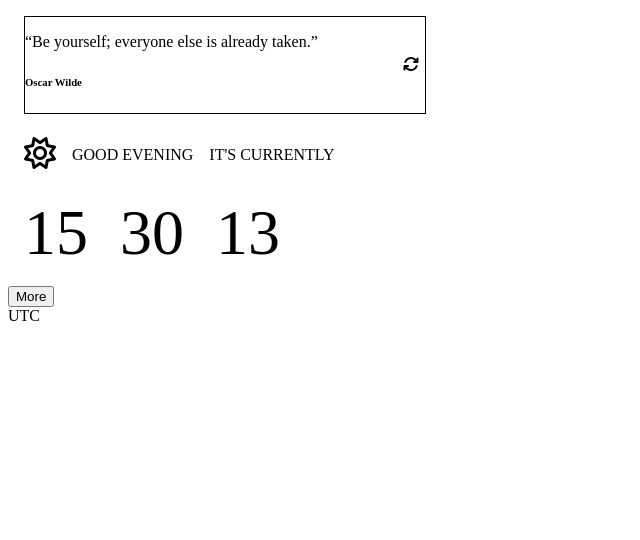
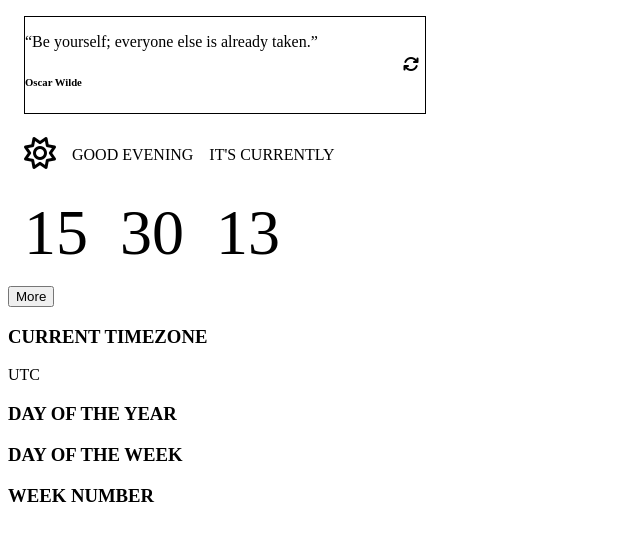
Before and after one commit to Martinsons/Location-Page, a plain HTML site: page index.html in a window 1280 px wide. Shown: the whole page, without its empty margins (0-640 px from the left). Drawn offline with Linux system fonts and the light colour scheme.

Commit message:
initial commit

```diff
--- a/css/style.css
+++ b/css/style.css
@@ -44,3 +44,7 @@
 .margin {
     margin-right: 2rem;
 }
+
+.uppercase {
+    text-transform: uppercase;
+}
--- a/index.html
+++ b/index.html
@@ -42,11 +42,17 @@
 <div class="info">
 
     <div class="timezone" id="timezone">
-        <h3>Current Timezone</h3>
+        <h3 class="uppercase">Current Timezone</h3>
     </div>
-    <div class="day-of-year" id="day-of-year"></div>
-    <div class="day-of-week" id="day-of-week"></div>
-    <div class="week-number" id="week-number"></div>
+    <div class="day-of-year" id="day-of-year">
+        <h3 class="uppercase">Day of the Year</h3>
+    </div>
+    <div class="day-of-week" id="day-of-week">
+        <h3 class="uppercase">Day of the week</h3>
+    </div>
+    <div class="week-number" id="week-number">
+        <h3 class="uppercase">Week number</h3>
+    </div>
 
 </div>
 
--- a/js/main.js
+++ b/js/main.js
@@ -9,4 +9,8 @@ let day = new Date();
 // TIMEZONE
 const timeZone = document.querySelector('#timezone');
 
-timeZone.innerText = Intl.DateTimeFormat().resolvedOptions().timeZone;
+const paragr = document.createElement('p');
+
+paragr.innerHTML = Intl.DateTimeFormat().resolvedOptions().timeZone;
+
+timeZone.appendChild(paragr);
```
